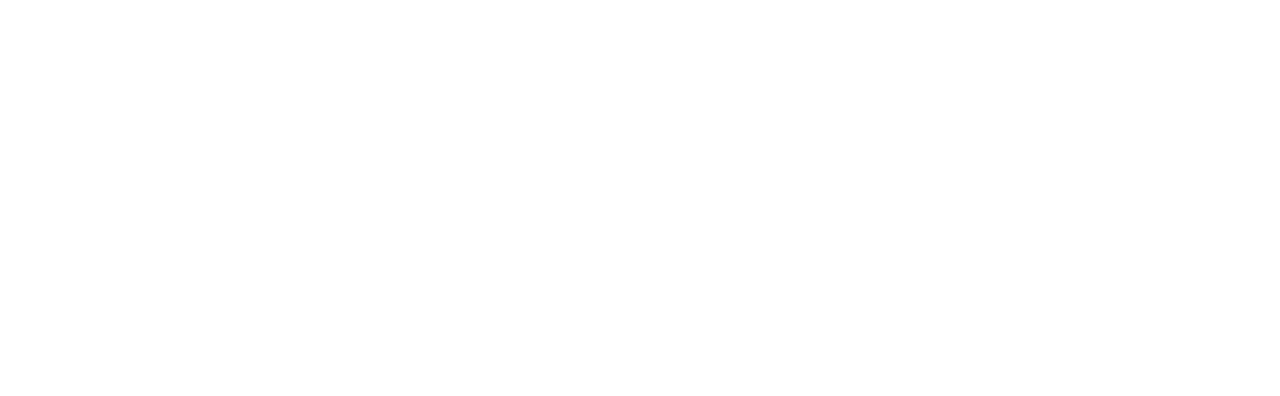
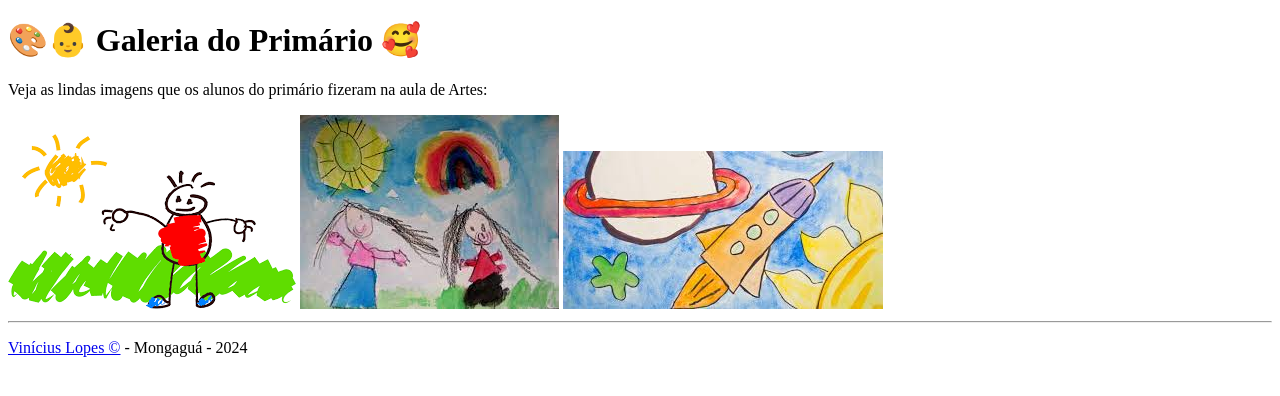
Before and after one commit to vinicioslop/galeria-primario, a plain HTML site: page index.html in a window 1280 px wide. Drawn offline with Linux system fonts and the light colour scheme.

Commit message:
Finaliza atividade de galeria

```diff
--- a/index.html
+++ b/index.html
@@ -7,6 +7,13 @@
     <title>Galeria Primário</title>
 </head>
 <body>
+    <h1>🎨👶 Galeria do Primário 🥰</h1>
+    <p>Veja as lindas imagens que os alunos do primário fizeram na aula de Artes:</p>
 
+    <img src="img/desenho01.png" alt="">
+    <img src="img/desenho02.jpg" alt="">
+    <img src="img/desenho03.jpg" alt="">
+    <hr>
+    <p><a href="https://github.com/vinicioslop">Vinícius Lopes ©</a> - Mongaguá - 2024</p>
 </body>
 </html>
```
Also changed, not shown: img/desenho01.png (added), img/desenho02.jpg (added), img/desenho03.jpg (added).
